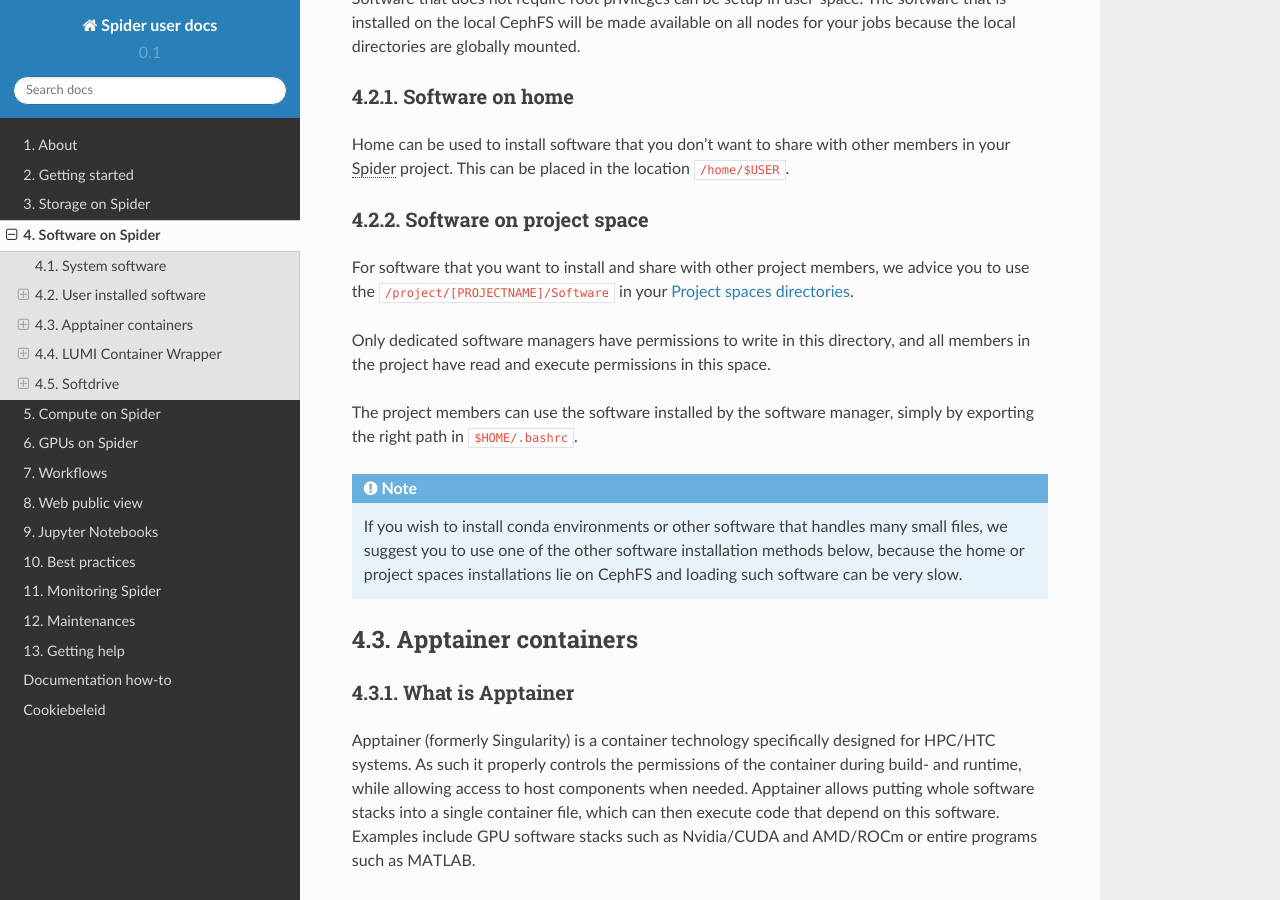
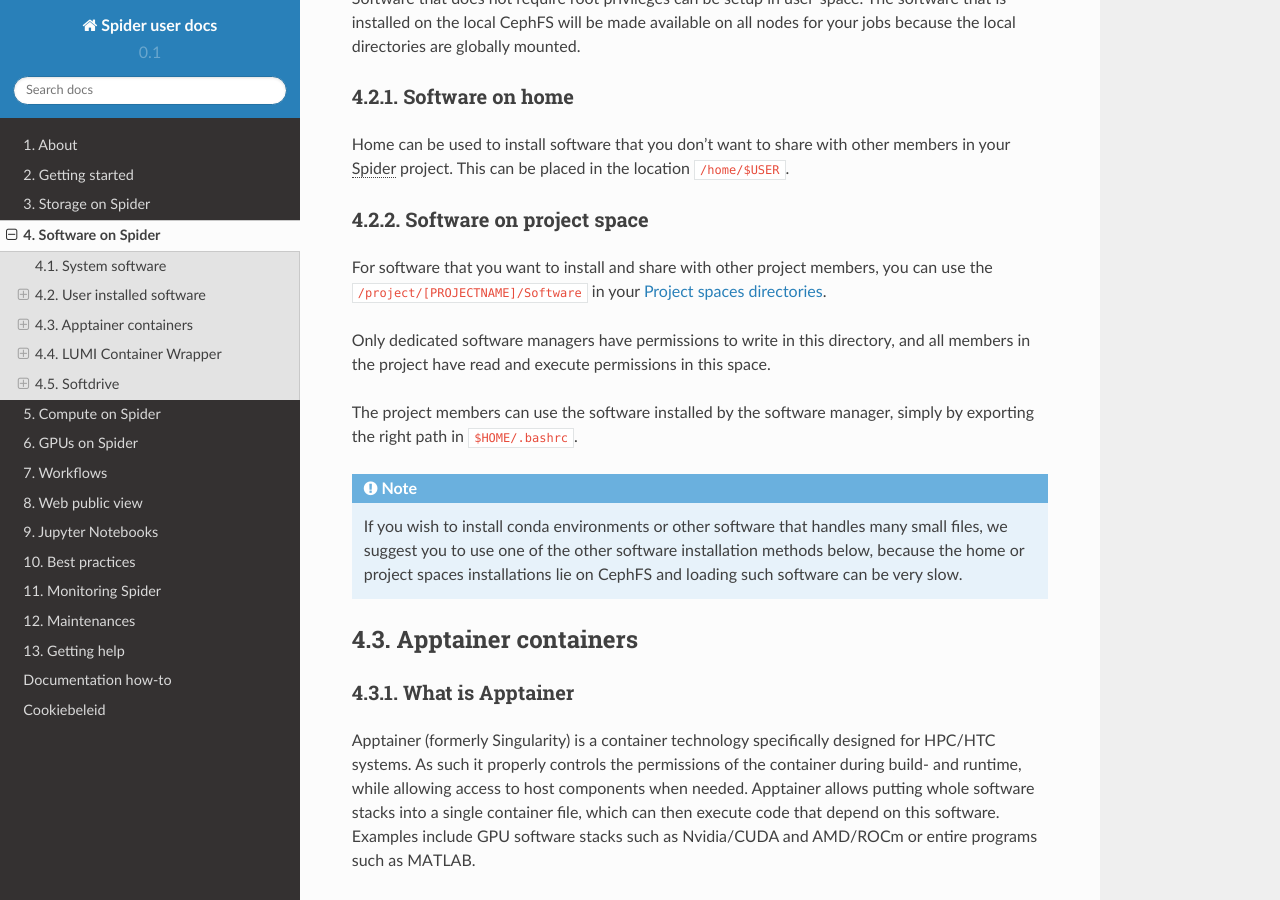
Before and after one commit to sara-nl/spiderdocs, a Sphinx documentation site: the page built from source/Pages/software_on_spider.rst, in a window 1280 px wide and 900 px high, scrolled down 1010 px. Built offline with Sphinx 7.4.7 and the Read the Docs theme 2.0.0, drawn with Linux system fonts in a browser that asks for light colours.

```diff
--- a/source/Pages/software_on_spider.rst
+++ b/source/Pages/software_on_spider.rst
@@ -35,6 +35,7 @@
         * graphical tools are supported via X11 ssh forwarding on the login node.
         * operating system (OS on Spider is CentOS 8) on login and worker nodes.
 
+
 .. _user-installed-sw:
 
 =======================
@@ -59,8 +60,8 @@
 Software on project space
 =========================
 
-For software that you want to install and share with other project members, we advice
-you to use the ``/project/[PROJECTNAME]/Software`` in your :ref:`project-spaces-directories`.
+For software that you want to install and share with other project members, you can
+use the ``/project/[PROJECTNAME]/Software`` in your :ref:`project-spaces-directories`.
 
 Only dedicated software managers have permissions to write in this directory, and all members
 in the project have read and execute permissions in this space.
@@ -73,6 +74,7 @@
    If you wish to install conda environments or other software that handles many small files, we suggest
    you to use one of the other software installation methods below, because the home or project spaces
    installations lie on CephFS and loading such software can be very slow.
+
 
 .. _singularity-containers:
 
@@ -102,7 +104,7 @@
 Apptainer requires some training, as you need to run, mount and bind paths with containers to get the full potential of the technology.
 
 
-.. _:upload-your-image:
+.. _upload-your-image:
 
 Upload your image
 ==================
@@ -224,8 +227,7 @@
 available and can be mounted read-only on multiple compute clusters, including :abbr:`Spider (Symbiotic Platform(s) for Interoperable Data
 Extraction and Redistribution)`.
 
-Simply put, systems with the CVMFS installed
-have instant access to the Softdrive software repositories via the command line.
+Simply put, systems with the CVMFS installed have instant access to the Softdrive software repositories via the command line.
 This is very handy when you work on multiple platforms to solve the problem of
 installing and maintaining the software in different places. It is also very efficient when your software handles many
 smalls files, e.g. conda environments.
```
Also changed, not shown: other parts of source/Pages/software_on_spider.rst (+1 -0 lines), source/Pages/best_practices.rst (+53 -17 lines).
